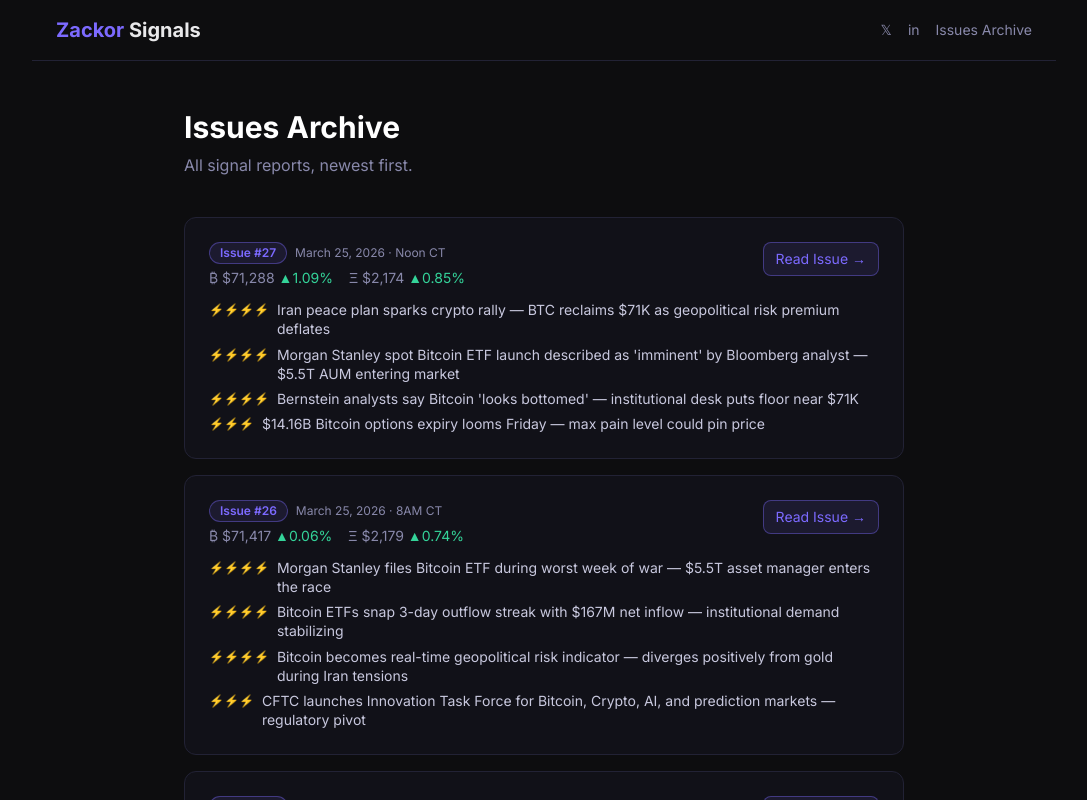
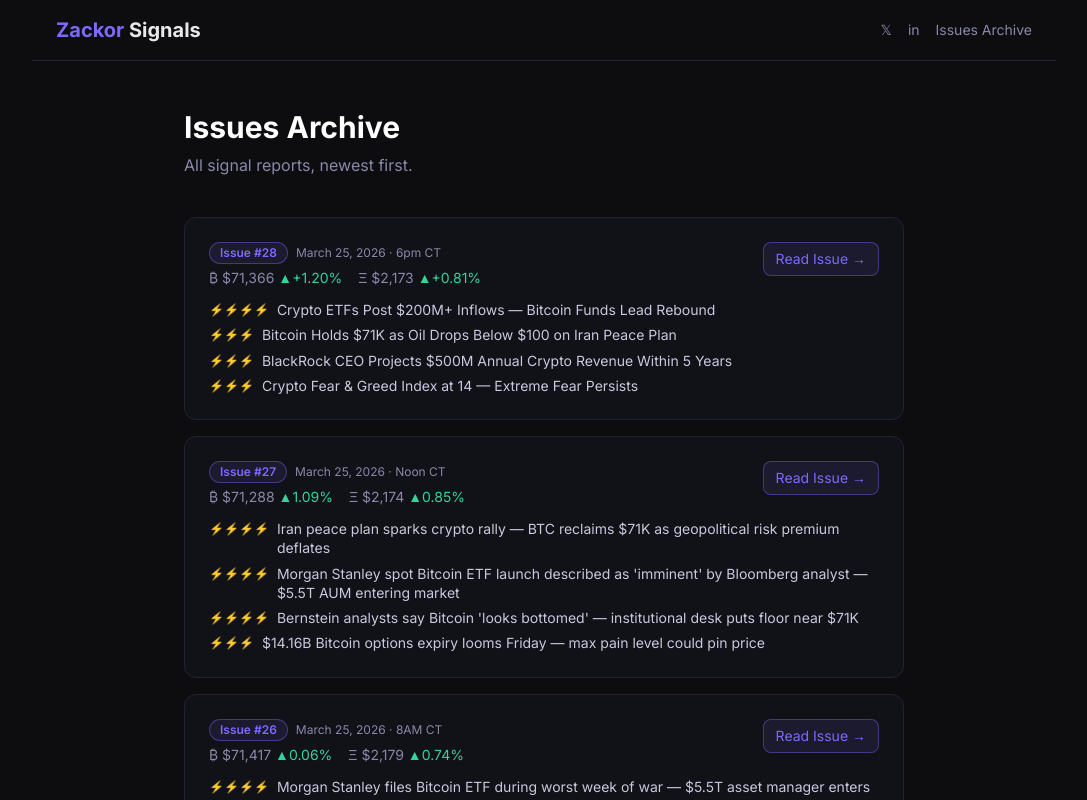
Before and after one commit to Mind-Dragon/zackor-signals, a Next.js app: page /issues in a window 1280 px wide. Shown: the top 800 px of the page, without its empty margins (96-1183 px from the left). Built offline with nearby package versions, Linux system fonts and the light colour scheme.

Commit message:
Add issue #28: BTC/ETH Briefing Mar 25 2026 6pm CT

```diff
--- a/app/data/issues.ts
+++ b/app/data/issues.ts
@@ -28,6 +28,73 @@
 }
 
 export const ISSUES: Issue[] = [
+{
+    id: '2026-03-25-6pm',
+    issueNumber: 28,
+    date: 'March 25, 2026',
+    time: '6pm CT',
+    btcPrice: '$71,366',
+    btcChange: '+1.20%',
+    btcUp: true,
+    ethPrice: '$2,173',
+    ethChange: '+0.81%',
+    ethUp: true,
+    sections: [
+      { icon: '₿', title: 'Bitcoin', signals: [
+        {
+          rating: 4,
+          headline: 'Crypto ETFs Post $200M+ Inflows — Bitcoin Funds Lead Rebound',
+          detail: 'Crypto ETF products rebounded on March 24 with over $200M in net inflows, led by Bitcoin funds, reversing recent outflows and signaling renewed institutional demand.',
+          source: 'FinanceFeeds',
+        },
+        {
+          rating: 3,
+          headline: 'Bitcoin Holds $71K as Oil Drops Below $100 on Iran Peace Plan',
+          detail: 'BTC steadied above $71,000 as crude oil declined following a U.S. 15-point proposal to end the Iran conflict, reducing macro risk sentiment and providing crypto support.',
+          source: 'CoinDesk',
+        },
+        {
+          rating: 3,
+          headline: 'BlackRock CEO Projects $500M Annual Crypto Revenue Within 5 Years',
+          detail: 'BlackRock\'s CEO predicted the firm will generate $500M per year in crypto-related revenue within the next five years, underscoring the asset manager\'s deepening digital asset commitment.',
+          source: 'NewsBTC',
+        },
+        {
+          rating: 3,
+          headline: 'Crypto Fear & Greed Index at 14 — Extreme Fear Persists',
+          detail: 'A flow-based analysis of the Fear & Greed Index at 14 (Extreme Fear) highlights potential mean-reversion opportunity as on-chain accumulation data diverges from sentiment readings.',
+          source: 'AInvest',
+        },
+        {
+          rating: 2,
+          headline: 'BNY Mellon CEO: Big Banks Will Bridge Crypto and Traditional Finance',
+          detail: 'BNY Mellon\'s CEO outlined a vision for major banks acting as connective tissue between digital assets and legacy financial infrastructure, reinforcing institutional adoption narrative.',
+          source: 'CoinMarketCap',
+        },
+      ] },
+      { icon: 'Ξ', title: 'Ethereum', signals: [
+        {
+          rating: 4,
+          headline: 'Ethereum Foundation Redefines L1 and L2 Roles in New Roadmap',
+          detail: 'The Ethereum Foundation published an updated ecosystem vision that repositions L1 as the primary settlement and liquidity layer while directing L2s toward differentiated innovation and Stage 2 security standards.',
+          source: 'BSC News / ForkLog',
+        },
+        {
+          rating: 3,
+          headline: 'L1 Mapped as DeFi Hub; Foundation Urges Stronger Stage 2 L2 Security',
+          detail: 'Ethereum\'s new direction explicitly designates L1 as the DeFi settlement hub while calling on L2 teams to accelerate decentralization and meet Stage 2 security thresholds — a move that could reshape L2 competitive dynamics.',
+          source: 'MoneyCheck',
+        },
+        {
+          rating: 2,
+          headline: 'Multiple ETH Ecosystem Developments Follow Foundation Roadmap Clarity',
+          detail: 'Several protocol teams and analytics firms responded to the Foundation\'s L1/L2 guidance with development announcements, with broader coverage confirming the roadmap is being treated as a coordination signal across the ecosystem.',
+          source: 'The Merkle',
+        },
+      ] },
+    ],
+  },
+
 
   {
     id: '2026-03-25-noon',
```
